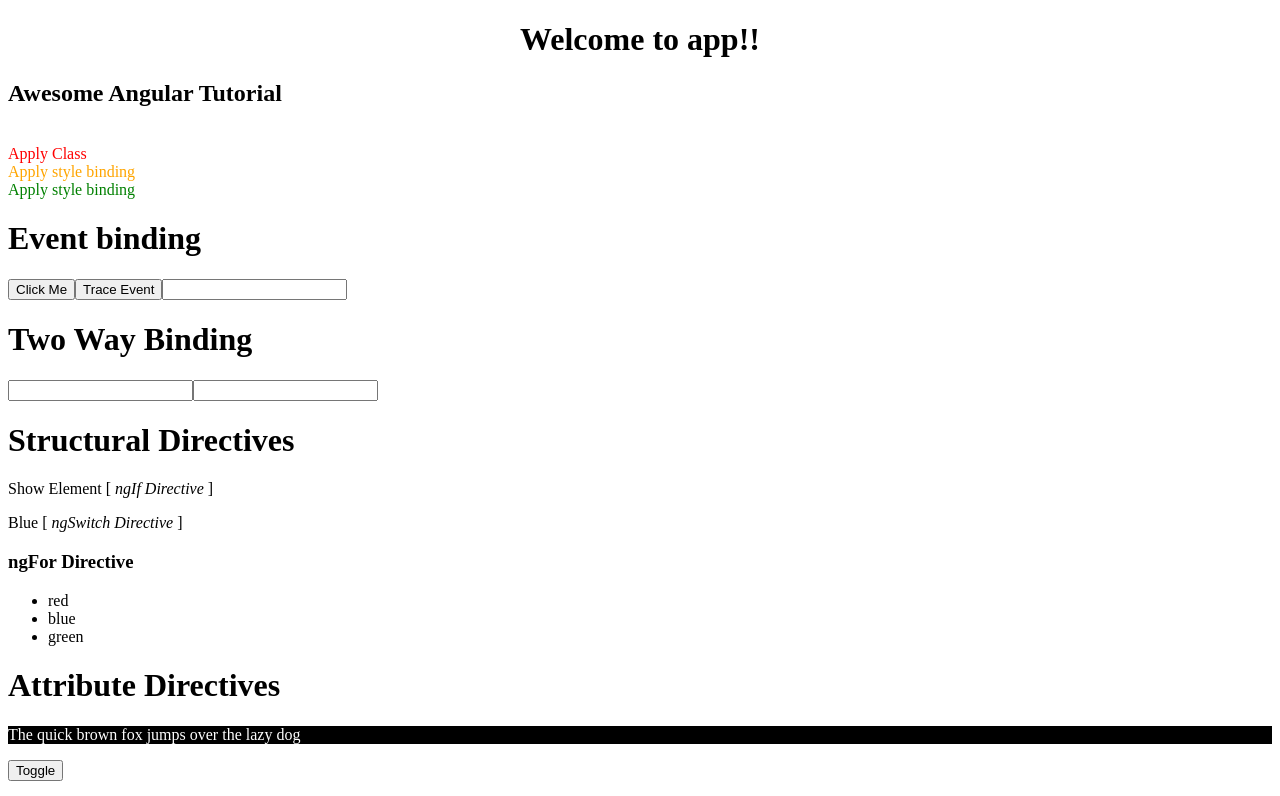
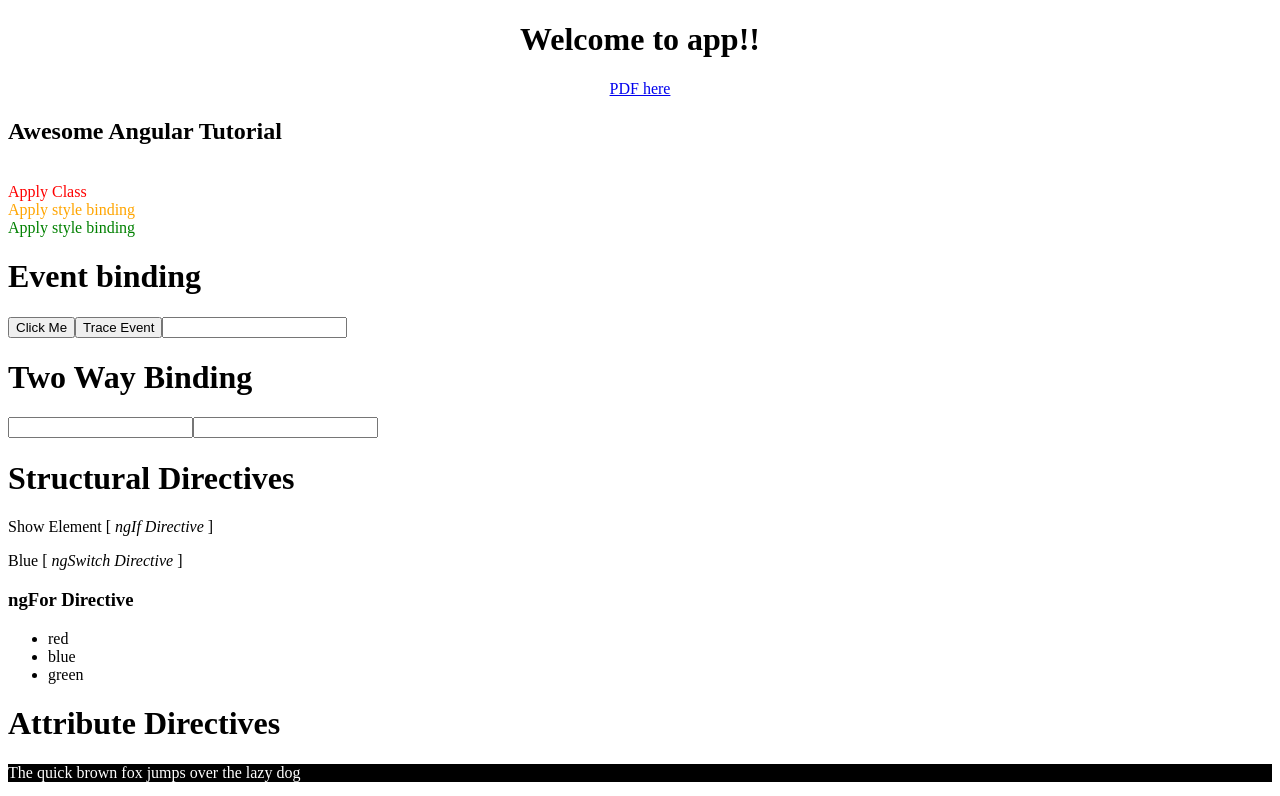
Before and after one commit to juanito-lansangan/angular-training, an Angular app: page / in a window 1280 px wide. Shown: the top 796 px of the page. Built offline with nearby package versions, Linux system fonts and the light colour scheme.

Commit message:
test lumen api on anchor tag rendering pdf

```diff
--- a/src/app/app.component.html
+++ b/src/app/app.component.html
@@ -3,6 +3,7 @@
   <h1>
     Welcome to {{title}}!!
   </h1>
+  <p><a href="http://app-http-service.dev/pdf-demo">PDF here</a></p>
 </div>
 <my-tutorials></my-tutorials>
 <class-style-binding></class-style-binding>
```
